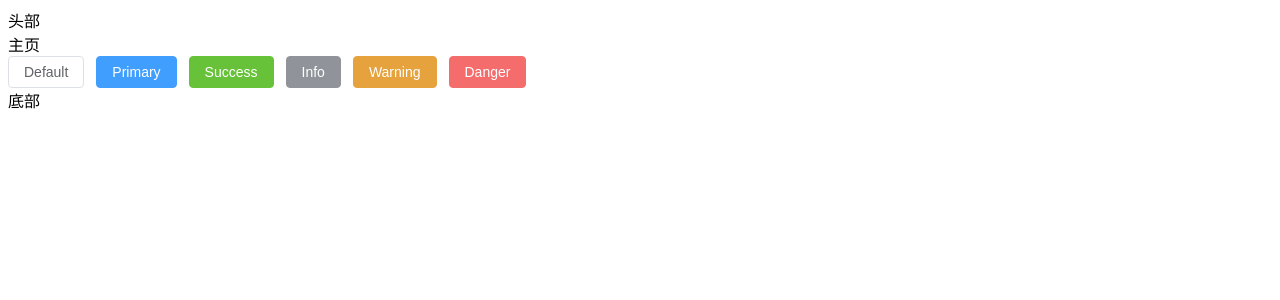
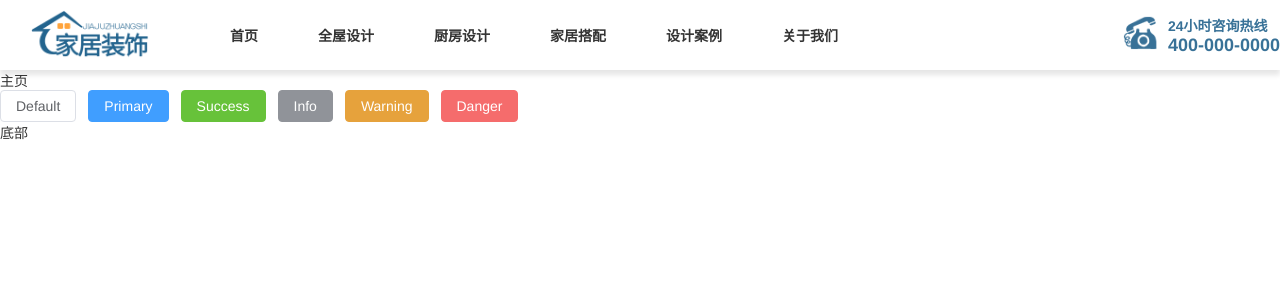
Before and after one commit to AllenYoungChina/vue3-deco, a Vue app: page /#/index in a window 1280 px wide. Shown: the top 300 px of the page. Built offline with nearby package versions, Linux system fonts and the light colour scheme.

Commit message:
新增头部导航栏

```diff
--- /dev/null
+++ b/src/assets/css/common.css
@@ -0,0 +1,115 @@
+/* 先删除默认的内外边距 */
+* {
+    margin: 0;
+    padding: 0;
+}
+/* 默认html的font-size是16px，即1rem=16px
+rem就是将根节点html的font-size的值作为整个页面的基准尺寸*/
+html {
+    font-size: 62.5%;  /* 设置过根节点的文字大小后，所有子节点的文字大小全部相对于根节点计算，html为10px */
+    /* 根节点指的是html标签，设置html标签的大小，其他的元素相关尺寸设置用rem，
+    这样，所有元素都有了统一的参照标准，改变html文字的大小，就会改变所有元素用rem设置的尺寸大小。 */
+  }
+
+body, input, button, a, textarea, select {
+    margin: 0;
+    font-family: "Helvetica Neue", Helvetica, "Hiragino Sans GB", "Microsoft YaHei", Arial, sans-serif;
+    font-size: 1.4rem;
+    color: #333;
+  }
+  a,
+  u,
+  s {
+    text-decoration: none;
+    color: #333;
+  }
+  a:hover, a:focus {
+    text-decoration: none;
+  }
+  a:hover {
+    filter: alpha(opacity=90);
+    opacity: .9;
+  }
+  ol, ul {
+    list-style: none;
+}
+  input button select {
+    outline: none;
+  }
+  fieldset, img, iframe {
+    border: 0;
+  }
+  img {
+    max-width: 100%;
+    height: auto;
+  }
+  i, em {
+    font-style: normal;
+  }
+
+  label {
+    font-weight: normal;
+  }
+
+  h2, h3, h4, p, dl, dt, dd {
+    margin: 0;
+    padding: 0;
+  }
+  img {
+    width: 100%;
+    margin: 0;
+    padding: 0;
+  }
+
+  body, input, button, a, textarea, select, dl, ul, ol, li, h2, h3, h4, p, dl, dt, dd, span, div {
+    -webkit-box-sizing: border-box;
+    -moz-box-sizing: border-box;
+    box-sizing: border-box;
+  }
+
+  /* css3过渡动画效果 */
+  .trans {
+    -webkit-transition: all 0.3s;
+    -moz-transition: all 0.3s;
+    -o-transition: all 0.3s;
+    transition: all 0.3s;
+  }
+
+  /* 文本对齐 */
+  .fn-textcenter {
+    text-align: center;
+    }
+    .fn-textright {
+        text-align: right;
+    }
+    .fn-textleft {
+        text-align: left;
+    }
+
+  /* 去掉浏览器focus默认外边框 */
+  a:focus, button:focus, input:focus {
+    outline: none;
+  }
+
+  /* 单行文字溢出省略号 */
+  .ell {
+    overflow: hidden;
+    text-overflow: ellipsis;
+    white-space: nowrap;
+    word-break: keep-all;
+    word-wrap: normal;
+  }
+
+  /* 清理浮动 */
+  .fn-clear {
+    zoom: 1;
+    /* for IE6 IE7 */
+  }
+  .fn-clear:after {
+    visibility: hidden;
+    display: block;
+    font-size: 0;
+    content: " ";
+    clear: both;
+    height: 0;
+  }
--- /dev/null
+++ b/src/assets/css/index.css
@@ -0,0 +1,96 @@
+:root {
+    --bgcolor: #387197;
+}
+html, body {
+    min-width: 1280px;
+    width: 100%;
+    height: 100%;
+}
+.header {
+    /* 防止导航栏绝对定位后，脱离文档流挡住下方元素 */
+    height: 70px;
+
+}
+.header-list {
+    /* 顶部导航栏绝对定位 */
+    position: fixed;
+    top: 0;
+    left: 0;
+    width: 100%;
+    height: 70px;
+    background-color: #fff;
+    box-shadow: 0 5px 5px rgba(0, 0, 0, 0.1);
+}
+.header-top {
+    width: 1280px;
+    height: 70px;
+    margin: auto;
+    display: flex;
+    justify-content: space-between;
+    align-items: center;
+}
+.logo {
+    width: 200px;
+}
+.logo a {
+    display: inline-block;  /* 不然无法显示图片 */
+    background-image: url(../images/logo.png);
+    background-repeat: no-repeat;
+    background-position: center center;
+    background-size: contain;
+    width: 180px;
+    height: 50px;
+}
+/* 头部导航 */
+.header-top ul {
+    /* .logo设置宽度后，ul占据剩下所有的部分 */
+    flex: 1;
+    display: flex;
+}
+.header-top ul li {
+    margin: 0 30px;
+    font-size: 16px;
+    font-weight: 700;
+    /* 用于导航下方装饰线的固定定位 */
+    position: relative;
+}
+.header-top ul li span:hover {
+    color: var(--bgcolor);
+}
+.header-top ul li::before {
+    /* 导航下方装饰线 */
+    content: '';
+    position: absolute;
+    bottom: -20px;
+    left: 50%;
+    width: 0;
+    height: 100%;
+    border-bottom: 3px solid var(--bgcolor);
+    transition: all 0.2s;
+}
+.header-top ul li:hover::before {
+    content: '';
+    width: 100%;
+    left: 0;
+}
+/* 头部右侧 */
+.header-right {
+    display: flex;
+}
+.header-right-l {
+    /* background: url(../images/telt.png) no-repeat; */
+    width: 35px;
+    height: 35px;
+    margin-right: 10px;
+    /* 蒙版，使用图片提供显示区域 */
+    -webkit-mask-box-image: url(../images/telt.png);
+    background: var(--bgcolor);
+
+}
+.header-right-r p {
+    color: var(--bgcolor);
+    font-weight: 600;
+}
+.header-right-r-number {
+    font-size: 18px;
+}
--- a/src/main.js
+++ b/src/main.js
@@ -1,5 +1,7 @@
 import { createApp } from 'vue'
 import App from './App.vue'
+import './assets/css/common.css'
+import './assets/css/index.css'
 // 导入路由
 // import router from './router/index.js'
 import router from './router'
--- a/src/router/index.js
+++ b/src/router/index.js
@@ -20,7 +20,22 @@ const routes = [
         path: '/kitchen',  // 厨房设计
         name: 'kitchen',
         component: ()=>import('../views/kitchen/kitchen.vue')
-    }
+    },
+    {
+        path: '/collocation',  // 家居搭配
+        name: 'collocation',
+        component: ()=>import('../views/collocation/collocation.vue')
+    },
+    {
+        path: '/case',  // 设计案例
+        name: 'case',
+        component: ()=>import('../views/case/case.vue')
+    },
+    {
+        path: '/about',  // 关于我们
+        name: 'about',
+        component: ()=>import('../views/about/about.vue')
+    },
 ]
 
 // 创建路由对象
--- /dev/null
+++ b/src/views/about/about.vue
@@ -0,0 +1,13 @@
+<script setup>
+
+</script>
+
+<template>
+    <div>
+        关于我们
+    </div>
+</template>
+
+<style scoped>
+
+</style>
--- /dev/null
+++ b/src/views/case/case.vue
@@ -0,0 +1,13 @@
+<script setup>
+
+</script>
+
+<template>
+    <div>
+        设计案例
+    </div>
+</template>
+
+<style scoped>
+
+</style>
--- /dev/null
+++ b/src/views/collocation/collocation.vue
@@ -0,0 +1,13 @@
+<script setup>
+
+</script>
+
+<template>
+    <div>
+        家居搭配
+    </div>
+</template>
+
+<style scoped>
+
+</style>
--- a/src/views/header.vue
+++ b/src/views/header.vue
@@ -1,9 +1,41 @@
 <script setup>
-
+import { ref } from 'vue'
+let headerlist = ref([
+    {title: '首页', path: '/index'},
+    {title: '全屋设计', path: '/house'},
+    {title: '厨房设计', path: '/kitchen'},
+    {title: '家居搭配', path: '/collocation'},
+    {title: '设计案例', path: '/case'},
+    {title: '关于我们', path: '/about'}
+])
 </script>
 
 <template>
-    头部
+    <div class="header">
+        <div class="header-list">
+            <div class="header-top">
+                <div class="logo">
+                    <a href="#" title="家居装饰"></a>
+                </div>
+                <ul>
+                    <li v-for="(v, i) in headerlist" :key="i">
+                        <router-link :to="v.path">
+                            <span>{{ v.title }}</span>
+                        </router-link>
+                    </li>
+                </ul>
+                <div class="header-right">
+                    <div class="header-right-l">
+                        <!-- <img src="@/assets/images/telt.png" alt=""> -->
+                    </div>
+                    <div class="header-right-r">
+                        <p>24小时咨询热线</p>
+                        <p class="header-right-r-number">400-000-0000</p>
+                    </div>
+                </div>
+            </div>
+        </div>
+    </div>
 </template>
 
 <style scoped>
```
